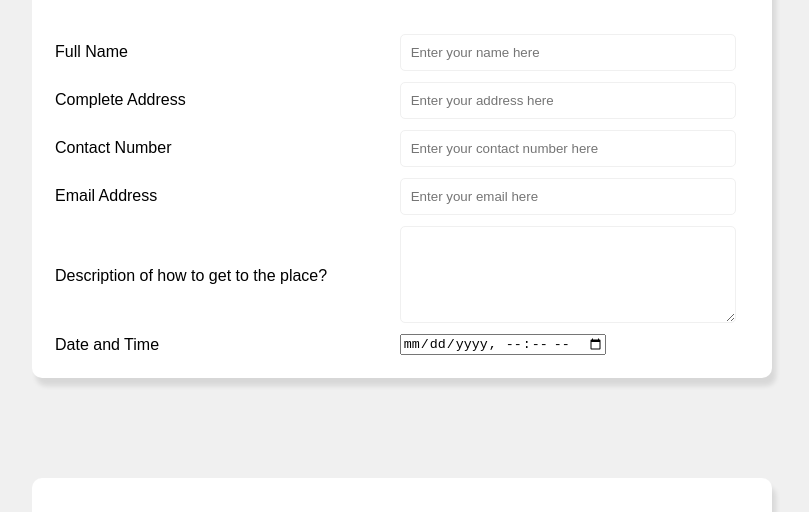
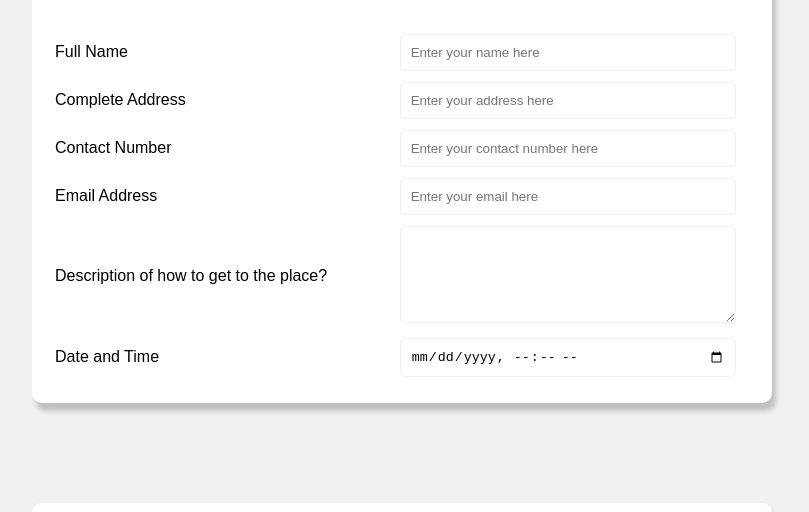
Before and after one commit to justAFleetingTumbleweed/forms, a plain HTML site: page index.html in a window 1280 px wide. Shown: the part 192-704 px from the top of the page, without its empty margins (238-1047 px from the left). Drawn offline with Linux system fonts and the light colour scheme.

Commit message:
polishing phase

```diff
--- a/index.html
+++ b/index.html
@@ -32,7 +32,7 @@
 			form {
 				background-color: #ffffff;
 				border-radius: 10px;
-				box-shadow: 4px 8px 5px rgba(0, 0, 0, 0.1);
+				box-shadow: 4px 8px 5px rgba(0, 0, 0, 0.2);
 				padding: 20px;
 				margin: 100px auto;
 				max-width: 700px;
@@ -54,9 +54,10 @@
 			input[type="tel"],
 			input[type="email"],
 			input[type="number"],
-			input[type="range"],
 			textarea,
 			select,
+			input[type="range"],
+			input[type="datetime-local"],
 			option {
 				width: 90%;
 				padding: 10px;
```
